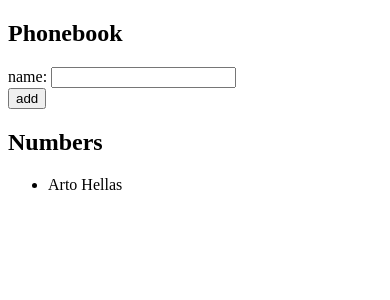
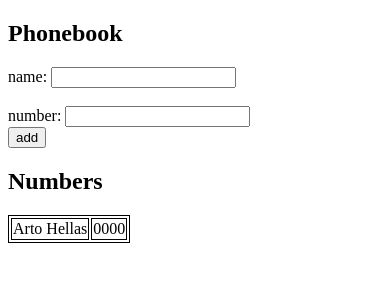
Before and after one commit to caiobdewnig/fullstackopen, a React (Vite) app in the folder part2/phonebook/: page / in a window 390 px wide. Shown: the top 300 px of the page. Built offline with nearby package versions, Linux system fonts and the light colour scheme.

Commit message:
(Phonebook, step 3) - included

```diff
--- a/part2/phonebook/src/App.jsx
+++ b/part2/phonebook/src/App.jsx
@@ -1,23 +1,33 @@
 import { useState } from 'react'
+import './main.css'
 
 const App = () => {
   const [persons, setPersons] = useState([
-    { name: 'Arto Hellas' },
+    { name: 'Arto Hellas', number: '0000' },
   ])
   const [newName, setNewName] = useState('')
+  const [newNumber, setNewNumber] = useState('')
 
   const addPerson = (event) => {
     event.preventDefault();
     const personObject = {
       name: newName,
+      number: newNumber
     }
     persons.find(person => person.name === newName) ? alert(`${newName} is already in the phonebook!`) : setPersons(persons.concat(personObject))
     setNewName('')
+    setNewNumber('')
   }
 
   const handlePersonChange = (event) => {
     console.log(event.target.value)
     setNewName(event.target.value)
+
+  }
+
+  const handleNumberChange = (event) => {
+    console.log(event.target.value)
+    setNewNumber(event.target.value)
   }
 
   return (
@@ -28,6 +38,14 @@ const App = () => {
           name: <input
             value={newName}
             onChange={handlePersonChange}
+            type="text"
+          />
+          <br/>
+          <br/>
+          number: <input
+            value={newNumber}
+            onChange={handleNumberChange}
+            type="text"
           />
         </div>
         <div>
@@ -35,11 +53,16 @@ const App = () => {
         </div>
       </form>
       <h2>Numbers</h2>
-      <ul>
-        {persons.map(person =>
-          <li key={person.name}>{person.name}</li>
-        )}
-      </ul>
+      <table>
+        <tbody>
+          {persons.map(person =>
+            <tr key={person.name}>
+              <td>{person.name}</td>
+              <td>{person.number}</td>
+            </tr>
+          )}
+        </tbody>
+      </table>
     </div>
   )
 }
--- /dev/null
+++ b/part2/phonebook/src/main.css
@@ -0,0 +1,3 @@
+table,td {
+  border:1px solid black
+}
```
